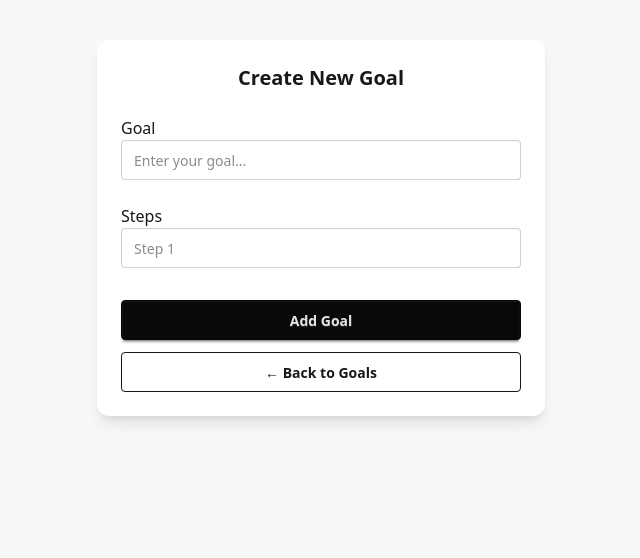
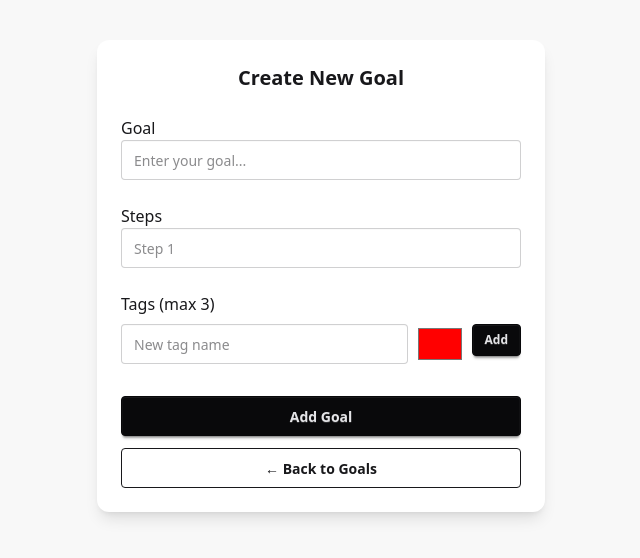
Before and after one commit to AlexK-H1103/StepByStep, a React (Vite) app: page /addGoal in a window 1280 px wide. Shown: the top 558 px of the page, without its empty margins (319-959 px from the left). Built offline with nearby package versions, Linux system fonts and the light colour scheme.

Commit message:
feat: add tag feature and display tags on Goal cards

```diff
--- a/src/App.jsx
+++ b/src/App.jsx
@@ -8,20 +8,30 @@ export default function App() {
   const [goals, setGoals] = useState(() => {
     const data = JSON.parse(localStorage.getItem("goals"));
     if (!data) return [];
-    return data.map((g) => ({ ...g, steps: g.steps || [] }));
+    return data.map((g) => ({
+      ...g,
+      steps: g.steps || [],
+      tags: g.tags || [],
+    }));
   });
 
-  // SAVE GOALS EVERYTIME CHANGES
+  const [availableTags, setAvailableTags] = useState(() => {
+    const data = JSON.parse(localStorage.getItem("tags"));
+    return data || [];
+  });
+
   useEffect(() => {
     localStorage.setItem("goals", JSON.stringify(goals));
   }, [goals]);
 
-  // ADD GOAL
+  useEffect(() => {
+    localStorage.setItem("tags", JSON.stringify(availableTags));
+  }, [availableTags]);
+
   const handleAddGoal = (newGoal) => {
     setGoals((prev) => [...prev, newGoal]);
   };
 
-  // DELETE GOAL
   const handleRemoveGoal = (id) =>
     setGoals((prev) => prev.filter((g) => g.id !== id));
 
@@ -30,7 +40,12 @@ export default function App() {
       <Routes>
         <Route
           path="/"
-          element={<Home goals={goals} />}
+          element={
+            <Home
+              goals={goals}
+              availableTags={availableTags}
+            />
+          }
         />
         <Route
           path="/goals/:id"
@@ -39,12 +54,19 @@ export default function App() {
               goalList={goals}
               updateGoalList={setGoals}
               handleRemoveGoal={handleRemoveGoal}
+              availableTags={availableTags}
             />
           }
         />
         <Route
           path="/addGoal"
-          element={<GoalForm handleAddGoal={handleAddGoal} />}
+          element={
+            <GoalForm
+              handleAddGoal={handleAddGoal}
+              availableTags={availableTags}
+              setAvailableTags={setAvailableTags}
+            />
+          }
         />
       </Routes>
     </div>
--- a/src/components/Goal/Goal.jsx
+++ b/src/components/Goal/Goal.jsx
@@ -1,7 +1,14 @@
 import { useNavigate } from "react-router-dom";
 import Progress from "../Progress";
 
-export default function Goal({ id, text, completed, progress }) {
+export default function Goal({
+  id,
+  text,
+  completed,
+  progress,
+  tags = [],
+  availableTags = [],
+}) {
   const navigate = useNavigate();
 
   return (
@@ -11,16 +18,37 @@ export default function Goal({ id, text, completed, progress }) {
         completed ? "opacity-75" : ""
       }`}
     >
-      <div className="card-body flex flex-row justify-between items-center p-5">
-        <div className="flex flex-col">
-          <h3 className="text-lg font-semibold">{text}</h3>
-          {completed && (
-            <span className="badge badge-success mt-2 self-start">
-              Completed
-            </span>
-          )}
+      <div className="card-body flex flex-row justify-between items-start p-5">
+        <div className="flex flex-col flex-grow gap-2">
+          <div className="flex items-center gap-2">
+            <h3 className="text-lg font-semibold">{text}</h3>
+            {completed && (
+              <span className="badge badge-success">Completed</span>
+            )}
+          </div>
+
+          <div className="flex flex-wrap gap-2">
+            {tags.length > 0 ? (
+              tags.map((tagId) => {
+                const tag = availableTags.find((t) => t.id === tagId);
+                if (!tag) return null;
+                return (
+                  <span
+                    key={tag.id}
+                    className="badge"
+                    style={{ backgroundColor: tag.color, color: "#fff" }}
+                  >
+                    {tag.name}
+                  </span>
+                );
+              })
+            ) : (
+              <span className="text-gray-400 italic text-sm">No tags</span>
+            )}
+          </div>
         </div>
-        <div className="ml-4 w-20">
+
+        <div className="ml-4 flex-shrink-0 w-20 flex flex-col justify-center">
           <Progress percentage={progress} />
         </div>
       </div>
--- a/src/components/Goal/GoalList.jsx
+++ b/src/components/Goal/GoalList.jsx
@@ -1,6 +1,6 @@
 import Goal from "./Goal";
 
-export default function GoalList({ goals, emptyMessage }) {
+export default function GoalList({ goals, emptyMessage, availableTags }) {
   const calculateProgress = (goal) => {
     if (!goal.steps || goal.steps.length === 0) return goal.completed ? 100 : 0;
     const completedSteps = goal.steps.filter((s) => s.completed).length;
@@ -13,11 +13,12 @@ export default function GoalList({ goals, emptyMessage }) {
     );
 
   return (
-    <div className="space-y-6">
+    <div className="space-y-4">
       {goals.map((g) => (
         <Goal
           key={g.id}
           progress={calculateProgress(g)}
+          availableTags={availableTags}
           {...g}
         />
       ))}
--- a/src/pages/GoalForm.jsx
+++ b/src/pages/GoalForm.jsx
@@ -1,9 +1,17 @@
 import { useState } from "react";
 import { useNavigate } from "react-router-dom";
 
-export default function GoalForm({ handleAddGoal }) {
+export default function GoalForm({
+  handleAddGoal,
+  availableTags,
+  setAvailableTags,
+}) {
   const [goalText, setGoalText] = useState("");
   const [steps, setSteps] = useState([{ id: crypto.randomUUID(), text: "" }]);
+  const [selectedTags, setSelectedTags] = useState([]);
+  const [newTagName, setNewTagName] = useState("");
+  const [newTagColor, setNewTagColor] = useState("#ff0000");
+
   const navigate = useNavigate();
 
   const handleStepChange = (id, value) => {
@@ -16,6 +24,32 @@ export default function GoalForm({ handleAddGoal }) {
       }
       return updated;
     });
+  };
+
+  const toggleTag = (tagId) => {
+    setSelectedTags((prev) => {
+      if (prev.includes(tagId)) {
+        return prev.filter((id) => id !== tagId);
+      } else if (prev.length < 3) {
+        return [...prev, tagId];
+      }
+      return prev;
+    });
+  };
+
+  const handleAddNewTag = () => {
+    const trimmedName = newTagName.trim();
+    if (!trimmedName) return;
+
+    const newTag = {
+      id: crypto.randomUUID(),
+      name: trimmedName,
+      color: newTagColor,
+    };
+    setAvailableTags((prev) => [...prev, newTag]);
+    setSelectedTags((prev) => [...prev, newTag.id].slice(0, 3)); // 最大3個
+    setNewTagName("");
+    setNewTagColor("#ff0000");
   };
 
   const handleSubmit = (e) => {
@@ -36,11 +70,13 @@ export default function GoalForm({ handleAddGoal }) {
       text: trimmedGoal,
       completed: false,
       steps: validSteps,
+      tags: selectedTags,
     };
 
     handleAddGoal(newGoal);
     setGoalText("");
     setSteps([{ id: crypto.randomUUID(), text: "" }]);
+    setSelectedTags([]);
     navigate(`/goals/${newGoal.id}`);
   };
 
@@ -82,6 +118,50 @@ export default function GoalForm({ handleAddGoal }) {
             </div>
           </div>
 
+          <div className="space-y-2">
+            <label className="font-medium">Tags (max 3)</label>
+            <div className="flex flex-wrap gap-2">
+              {availableTags.map((tag) => (
+                <button
+                  key={tag.id}
+                  type="button"
+                  className={`px-2 py-1 badge ${
+                    selectedTags.includes(tag.id)
+                      ? "border-2 border-black"
+                      : "border border-gray-300"
+                  }`}
+                  style={{ backgroundColor: tag.color }}
+                  onClick={() => toggleTag(tag.id)}
+                >
+                  {tag.name}
+                </button>
+              ))}
+            </div>
+
+            <div className="flex gap-2 mt-2">
+              <input
+                type="text"
+                value={newTagName}
+                onChange={(e) => setNewTagName(e.target.value)}
+                placeholder="New tag name"
+                className="input input-bordered flex-1"
+              />
+              <input
+                type="color"
+                value={newTagColor}
+                onChange={(e) => setNewTagColor(e.target.value)}
+                className="w-12 h-10 p-0 border-0 rounded"
+              />
+              <button
+                type="button"
+                className="btn btn-sm btn-neutral"
+                onClick={handleAddNewTag}
+              >
+                Add
+              </button>
+            </div>
+          </div>
+
           <div className="flex flex-col gap-3 pt-2">
             <button
               type="submit"
--- a/src/pages/Home.jsx
+++ b/src/pages/Home.jsx
@@ -2,7 +2,7 @@ import { useState } from "react";
 import { useNavigate } from "react-router-dom";
 import GoalList from "../components/Goal/GoalList";
 
-export default function Home({ goals }) {
+export default function Home({ goals, availableTags }) {
   const navigate = useNavigate();
 
   const TABS = {
@@ -45,6 +45,7 @@ export default function Home({ goals }) {
           emptyMessage={
             selectedTab === TABS.INCOMPLETE ? "All Done!" : "No Completed Goals"
           }
+          availableTags={availableTags}
         />
 
         <button
```
